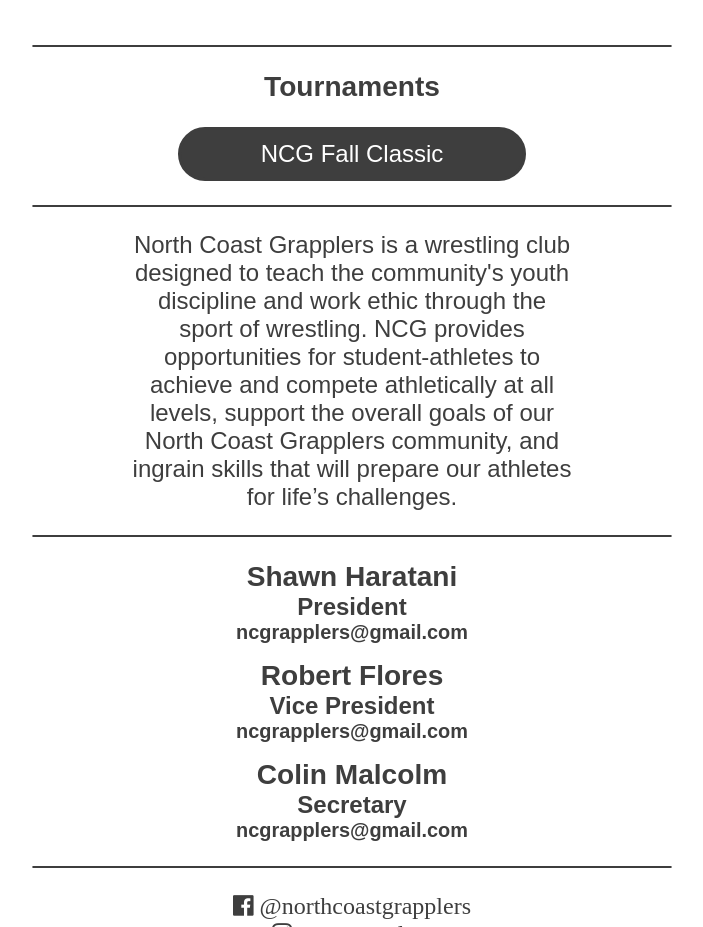
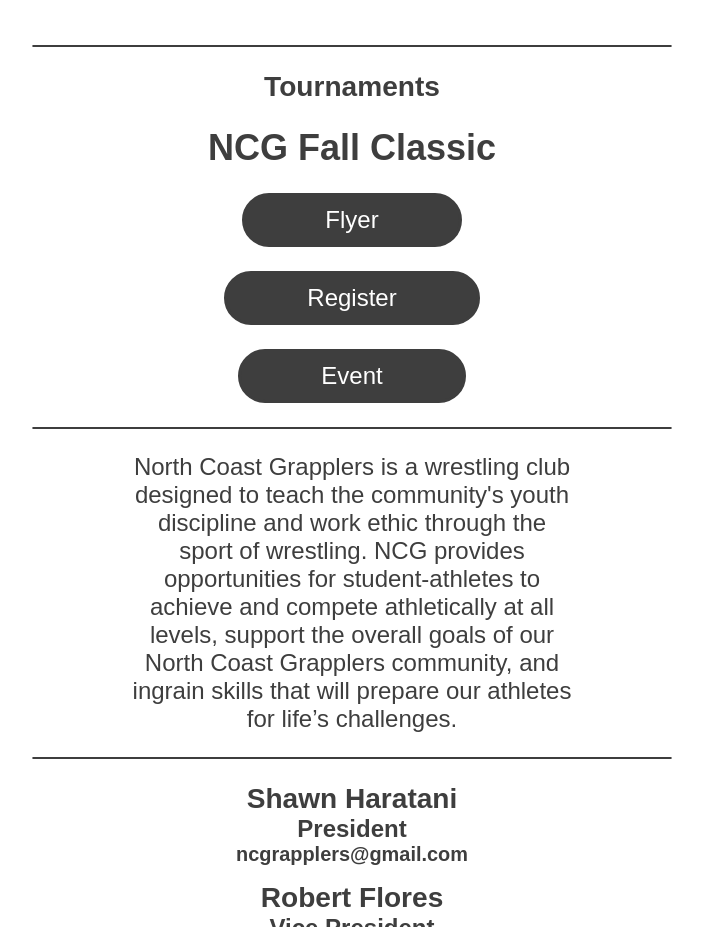
Before and after one commit to ncgrapplers/ncgrapplers.github.io, a plain HTML site: page index.html in a window 1280 px wide. Shown: the part 901-1828 px from the top of the page, without its empty margins (288-991 px from the left). Drawn offline with Linux system fonts and the light colour scheme.

Commit message:
added tourney info

```diff
--- a/index.html
+++ b/index.html
@@ -52,8 +52,14 @@
         <p>Use <a href="https://www.trackwrestling.com/" class="inline_link">TrackWrestling</a> for registration and up-to-date tournament information.</p> -->
 	</div>
 
+    <div id="tournaments" class="section">
+        <h2>NCG Fall Classic</h2>
+	</div>
+
 	<div id="tournaments" class="section">
-		<a href="https://trackwrestling.com/registration/TW_Register.jsp?tournamentGroupId=231829132" class="button">NCG Fall Classic</a>
+        <a href="flyer.png" class="button">Flyer</a>
+		<a href="https://trackwrestling.com/registration/TW_Register.jsp?tournamentGroupId=231829132" class="button">Register</a>
+        <a href="https://www.trackwrestling.com/opentournaments/MainFrame.jsp?newSession=false&TIM=1695831535634&pageName=%2Fopentournaments%2FTournamentHub.jsp&twSessionId=lxtuegxxsb" class="button">Event</a>
         <!-- <a href="2022_SCVWA_Folkstyle__Spring_Schedule.pdf" class="button">SCVWA Schedule</a>
         <a href="https://www.usawmembership.com/usaw_events/2200035702?section=registration" class="button">Greco State</a> -->
 	</div>
```
Also changed, not shown: flyer.png (added).
